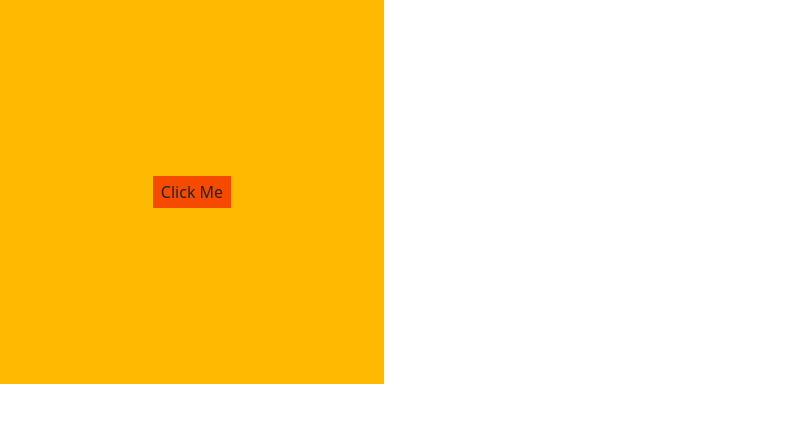
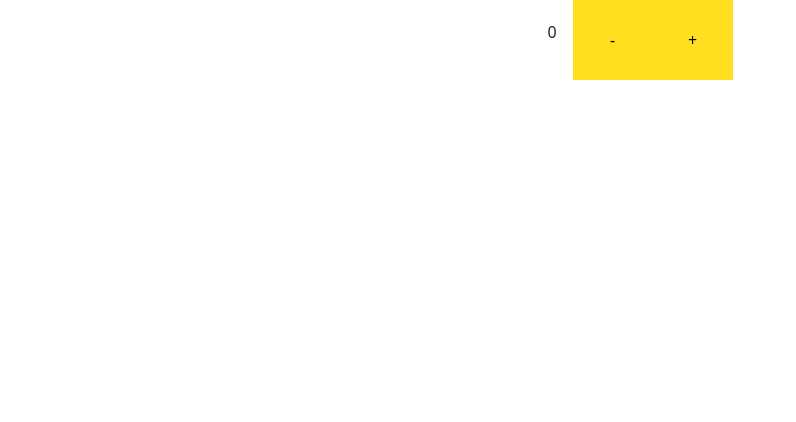
Before and after one commit to kelia01/React, a React (Vite) app in the folder vite-project/: page / in a window 1280 px wide. Shown: the top 422 px of the page, without its empty margins (0-796 px from the left). Built offline with nearby package versions, Linux system fonts and the light colour scheme; the HTML template or start-up script is replaced by a standard one.

Commit message:
Create an increment and decrement counter

```diff
--- a/vite-project/src/App.tsx
+++ b/vite-project/src/App.tsx
@@ -1,9 +1,10 @@
 import Hello from "./components/ReactExercises/HelloWorld";
+import Counter from "./components/ReactExercises/Counter";
 
 function App() {
   return (
-    <Hello />
-)
+    <Counter />
+  )
 }
 
 export default App;
--- /dev/null
+++ b/vite-project/src/components/ReactExercises/Counter.tsx
@@ -0,0 +1,18 @@
+import React, { useState } from 'react';
+
+
+const Counter = () => {
+  const [count, setCount] = useState(0);
+  const handleClick = () => {
+      //id === 'add' ? setCount(count+1) : setCount(count-1)
+  }
+  return (
+    <div className='flex justify-center items-center space-x-4'>
+      <p>{count}</p>
+        <button id = 'add' className='bg-yellow-300 rounded-full text-black w-20 h-20' onClick={handleClick}> - </button>
+        <button id = 'minus' className='bg-yellow-300 rounded-full text-black w-20 h-20' onClick={handleClick}> + </button>
+    </div>
+  )
+}
+
+export default Counter
```
